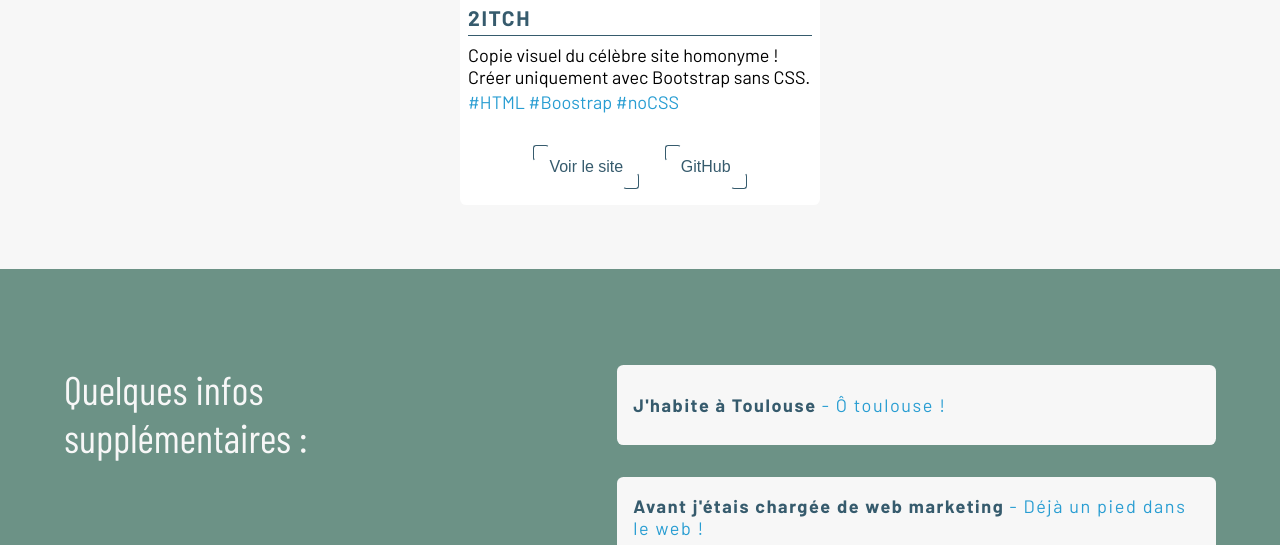
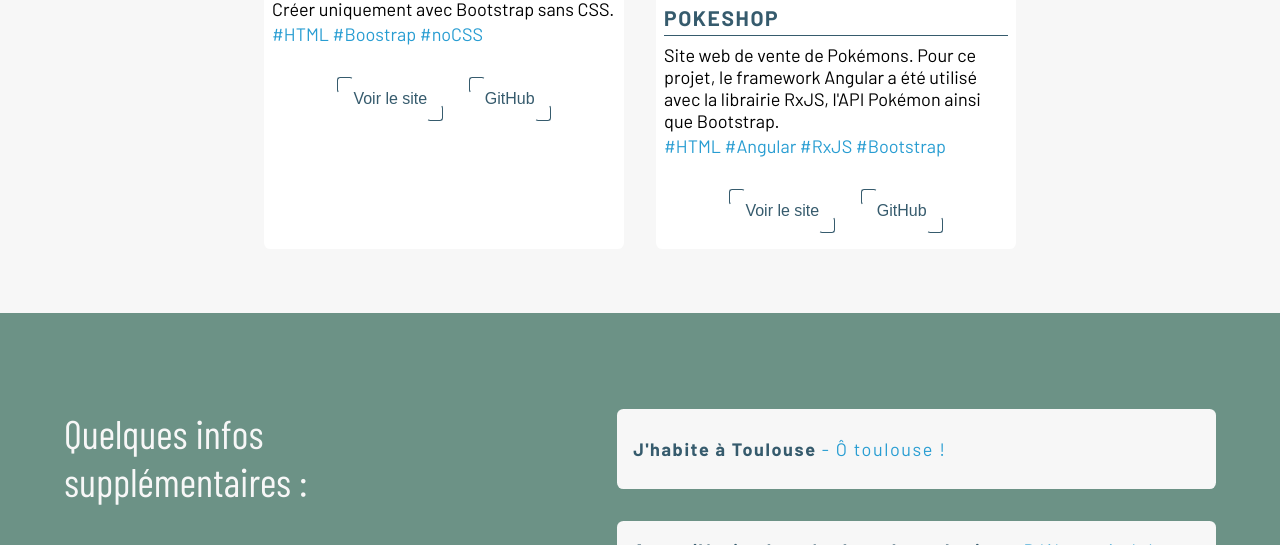
Before and after one commit to ChouiAAA/portfolio, a plain HTML site: page index.html in a window 1280 px wide. Shown: the part 2798-3343 px from the top of the page. Drawn offline with nearby package versions, Linux system fonts and the light colour scheme; a web font is replaced by a local one.

Commit message:
ajout du projet pokéshop

```diff
--- a/index.html
+++ b/index.html
@@ -186,21 +186,21 @@
                 </div>
             </div>
 
-            <!-- <div class="oneproject__container">
+            <div class="oneproject__container">
                 <img class="oneproject__image" src="./ressources/siteWeb - Pokeshop.jpg" alt="">
                 <h3 class="oneproject__title">POKESHOP</h3>
-                <p class="oneproject__description">Site web de vente de Pokémons. Pour ce projet, le framework Angular a été utilisé avec l'API Pokémon ainsi que Bootstrap.</p>
+                <p class="oneproject__description">Site web de vente de Pokémons. Pour ce projet, le framework Angular a été utilisé avec la librairie RxJS, l'API Pokémon ainsi que Bootstrap.</p>
                 <p class="oneproject__hastag">#HTML #Angular #RxJS #Bootstrap</p>
 
                 <div class="oneproject__buttons-container">
                     <button class="oneproject__button">
-                        <a href="#" target="_blank" >Voir le site</a>
+                        <a href="https://chouiaaa.github.io/pokeshop/" target="_blank" >Voir le site</a>
                     </button>
                     <button class="oneproject__button">
-                        <a href="#" target="_blank" >GitHub</a>
+                        <a href="https://github.com/ChouiAAA/pokeshop" target="_blank" >GitHub</a>
                     </button>
                 </div>
-            </div> -->
+            </div>
 
         </div>
 
```
Also changed, not shown: ressources/siteWeb - 2tich.jpg.
